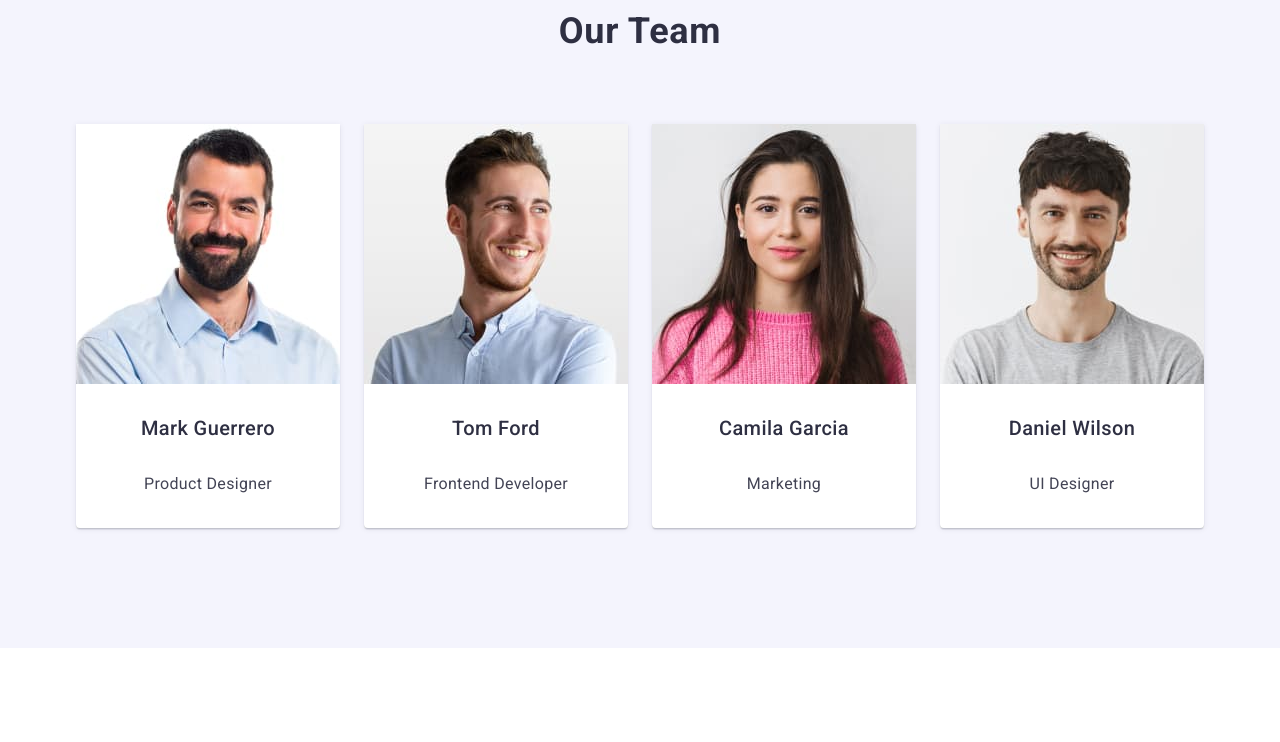
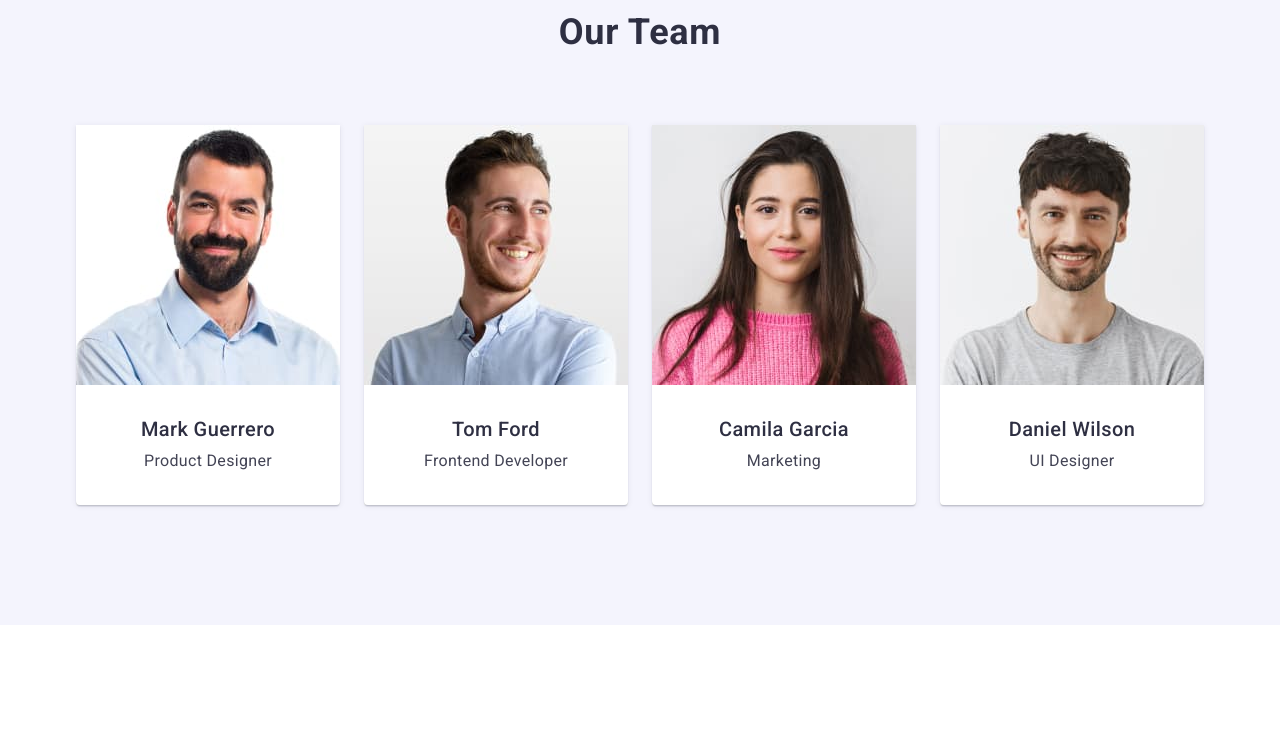
Before and after one commit to vidklyk/goit-markup-hw-06, a plain HTML site: page index.html in a window 1280 px wide. Shown: the part 1260-2002 px from the top of the page. Drawn offline with nearby package versions, Linux system fonts and the light colour scheme.

Commit message:
update for task

```diff
--- a/css/styles.css
+++ b/css/styles.css
@@ -16,6 +16,10 @@ button {
   color: inherit;
   background-color: transparent;
   cursor: pointer;
+}
+
+img {
+  display: block;
 }
 
 ul,
@@ -58,6 +62,7 @@ section {
   align-items: center;
   padding-top: 24px;
   padding-bottom: 24px;
+  border-bottom: 1px solid #e7e9fc;
 }
 
 .container .main-menu {
@@ -234,13 +239,14 @@ section {
   gap: 24px;
 }
 
+.team-card img {
+  display: block;
+}
+
 .team-card {
-  display: inline-flex;
   flex-direction: column;
   justify-content: center;
   align-items: center;
-  gap: 32px;
-  padding-bottom: 32px;
   border-radius: 0px 0px 4px 4px;
   background: var(--WHITE, #fff);
   box-shadow: 0px 1px 6px 0px rgba(46, 47, 66, 0.08),
@@ -263,18 +269,23 @@ section {
   margin-bottom: 72px;
 }
 .team-main-text {
+  padding-top: 32px;
+  padding-bottom: 8px;
   color: #2e2f42;
   font-size: 20px;
   font-weight: 500;
-  line-height: 1.2;
-  letter-spacing: 0.4px;
+  line-height: 1.5rem; /* 120% */
+  letter-spacing: 0.025rem;
 }
 
 .team-content-text {
+  padding-bottom: 32px;
   color: #434455;
   font-size: 16px;
-  line-height: 1.5;
-  letter-spacing: 0.02em;
+  font-style: normal;
+  font-weight: 400;
+  line-height: 1.5rem; /* 150% */
+  letter-spacing: 0.02rem;
 }
 
 /*PORTFOLIO SECTION*/
--- a/index.html
+++ b/index.html
@@ -11,7 +11,7 @@
     />
     <link
       rel="stylesheet"
-      href="https://cdnjs.cloudflare.com/ajax/libs/modern-normalize/3.0.0/modern-normalize.css"
+      href="https://cdnjs.cloudflare.com/ajax/libs/modern-normalize/3.0.1/modern-normalize.min.css"
     />
     <link rel="stylesheet" href="./css/styles.css" />
     <title>Document</title>
```
